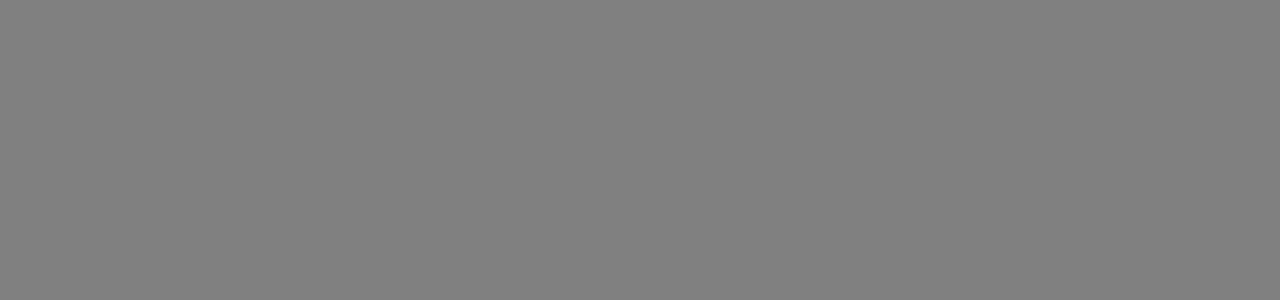
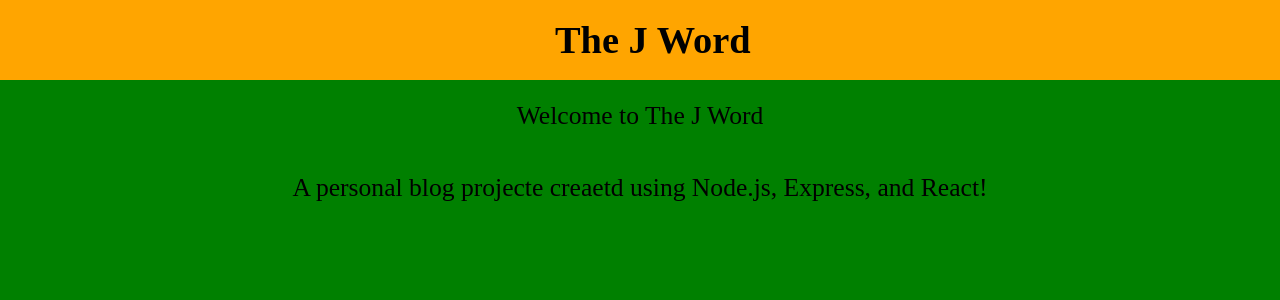
Before and after one commit to jkor2/blog_post_fullstack, a React (Create React App) app in the folder frontend/: page / in a window 1280 px wide. Shown: the top 300 px of the page. Built offline with nearby package versions, Linux system fonts and the light colour scheme.

Commit message:
creating the front end

```diff
--- a/frontend/src/Components/home.js
+++ b/frontend/src/Components/home.js
@@ -3,7 +3,17 @@
 export default function Home() {
     return(
         <div className='container'>
-
+            <div className='header'>
+                The J Word
+            </div>
+            <div className='body'>
+                <div className='ten'>
+                    Welcome to The J Word
+                </div>
+                <div className='ten'>
+                    A personal blog projecte creaetd using Node.js, Express, and React!
+                </div>
+            </div>
         </div>
     )
 }
--- a/frontend/src/styles.css
+++ b/frontend/src/styles.css
@@ -7,5 +7,31 @@
 }
 .container{
     background: grey;
-
+    height: 100vh;
+    width: 100vw;
+    display: flex;
+    flex-direction: column;
 }
+.header{
+    background: orange;
+    height: 10%;
+    display: flex;
+    align-items: center;
+    font-size: 3vw;
+    padding-left: 2%;
+    font-weight: 700;
+    justify-content: center;
+}
+.body{
+    background: green;
+    height: 90%;
+    display: flex;
+    flex-direction: column;
+}
+.ten{
+    height: 10%;
+    font-size: 2vw;
+    display: flex;
+    justify-content: center;
+    align-items: center;
+}
```
